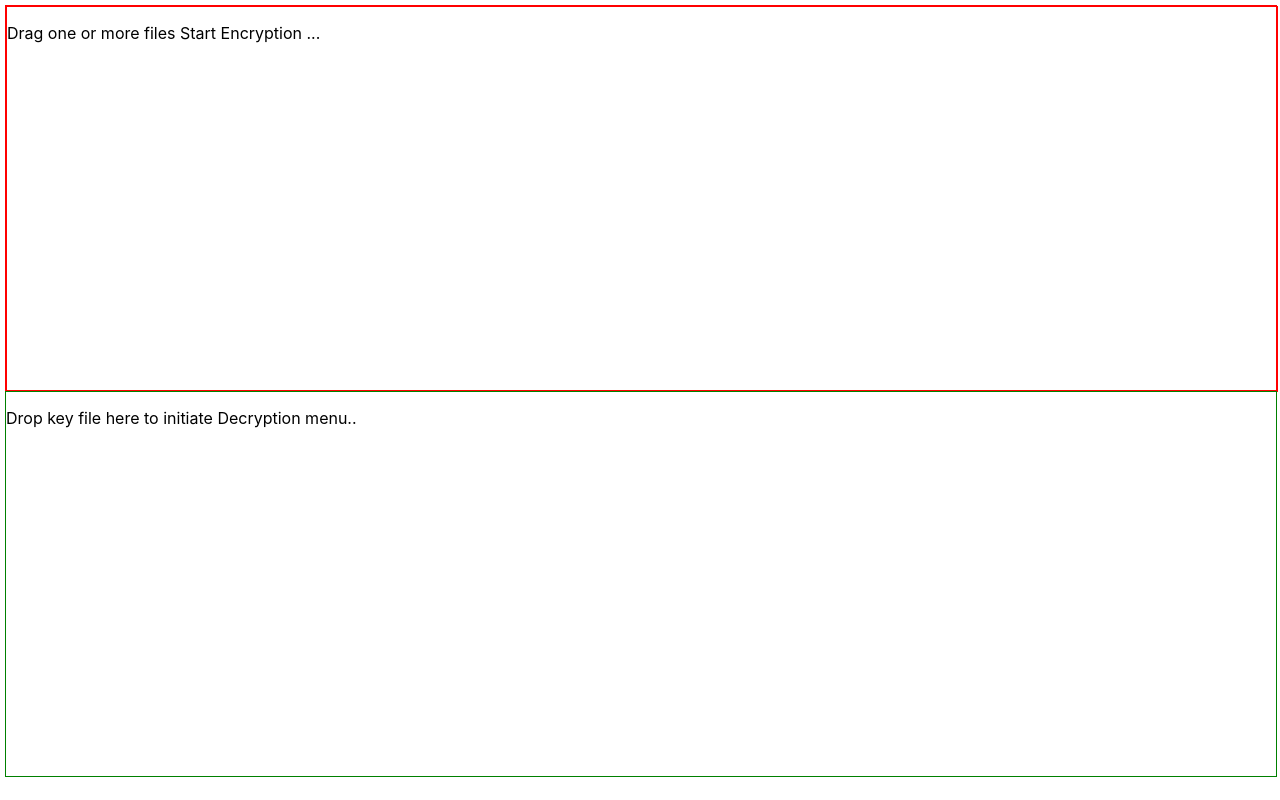
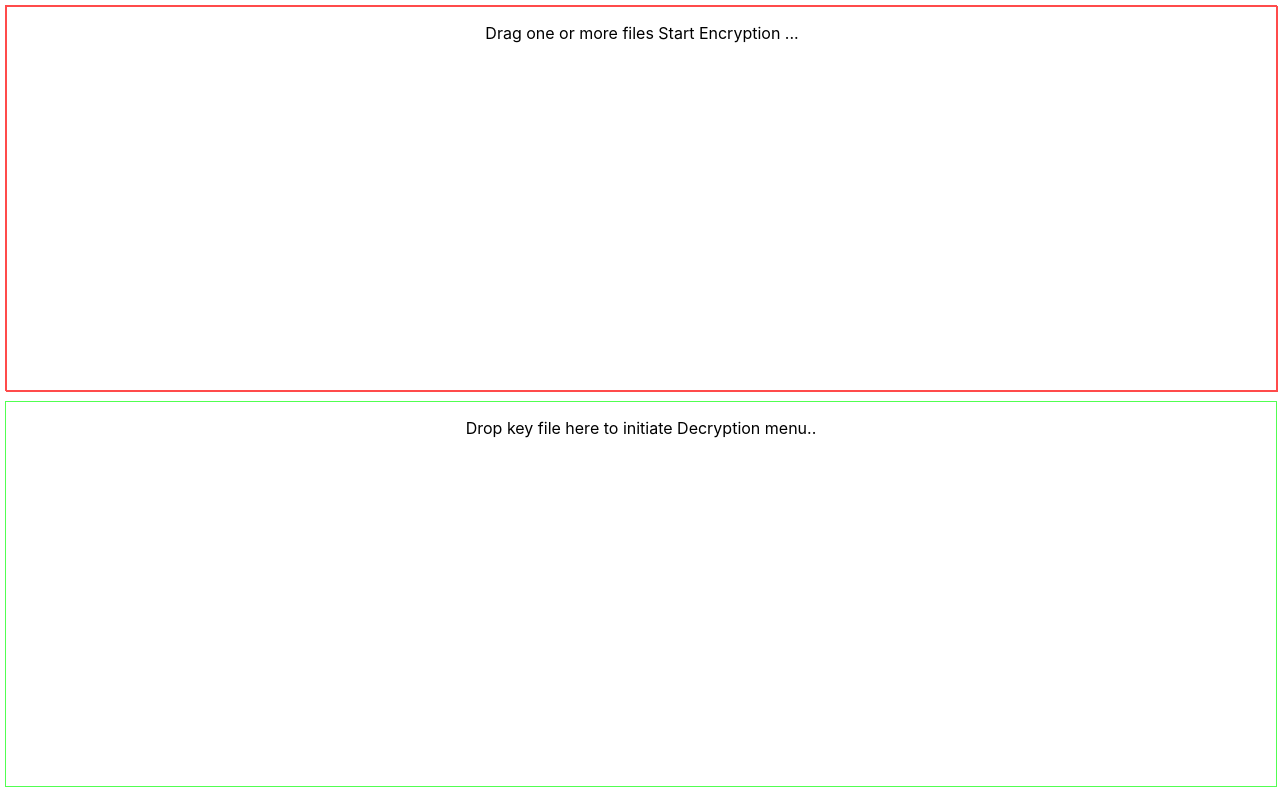
Before and after one commit to manjushsh/file-encrypt-decrypt, a React (Create React App) app: page / in a window 1280 px wide. Built offline with nearby package versions, Linux system fonts and the light colour scheme.

Commit message:
UI tweaks

```diff
--- a/src/components/file-encryption-decryption-v1/file-encrypt-decrypt.tsx
+++ b/src/components/file-encryption-decryption-v1/file-encrypt-decrypt.tsx
@@ -2,8 +2,9 @@ import { useEffect, useState } from 'react';
 import DownloadService from '../../services/download-service';
 import EncryptionService from '../../services/encryption-service';
 import { FileEncryptDecryptType } from '../../types';
+import BarLoader from '../common/loader';
+import '../../css/index.css';
 import '../../css/file-encrypt-decrypt.css';
-import BarLoader from '../common/loader';
 
 const commonFileOperations = async (file: any) => {
     const blobOfFile: Blob = new Blob([file]);
@@ -102,7 +103,7 @@ const FileEncryptDecrypt = () => {
 
     return (
         <>
-            <div className="file-ed-container">
+            <div className="file-ed-container dark">
                 {!encrytionParameters?.keyFileUploaded ?
                     (<section className="file-input encrypt">
                         <div id="drop_zone" className='encrypt' onDrop={e => {
--- a/src/css/file-encrypt-decrypt.css
+++ b/src/css/file-encrypt-decrypt.css
@@ -15,22 +15,25 @@
   flex-direction: column;
   height: fit-content;
   margin: 5px;
+  text-align: center;
 }
 
 .encrypt {
   width: 100%;
-  border: 1px solid var(--color-red-bright);
+  border: 1px solid var(--color-red);
   height: 48vh;
 }
 
 .decrypt {
   width: 100%;
-  border: 1px solid var(--color-green-bright);
+  border: 1px solid var(--color-green);
   height: 48vh;
+  margin-top: 10px;
 }
 
 .key-file {
   width: 100%;
-  border: 1px solid var(--color-green-bright);
+  border: 1px solid var(--color-green);
   height: 48vh;
+  margin-top: 10px;
 }
--- a/src/css/index.css
+++ b/src/css/index.css
@@ -1,8 +1,17 @@
-:root{
+:root {
   /* Variable definations */
   /* type-name-optional */
-  --color-red-bright: #FF0000;
-  --color-green-bright: green;
+  --color-red: #FF0000;
+  --color-green: green;
+  --background-color: #FFF;
+  --text-color: #000;
+}
+
+.dark {
+  --color-red: #ff4b4b;
+  --color-green: rgb(81, 255, 81);
+  --background-color: rgb(19, 14, 14);
+  --text-color: #FFF;
 }
 
 .centered-flex-container {
@@ -20,6 +29,8 @@ body {
     sans-serif;
   -webkit-font-smoothing: antialiased;
   -moz-osx-font-smoothing: grayscale;
+  background-color: var(--background-color);
+  color: var(--text-color);
 }
 
 code {
```
